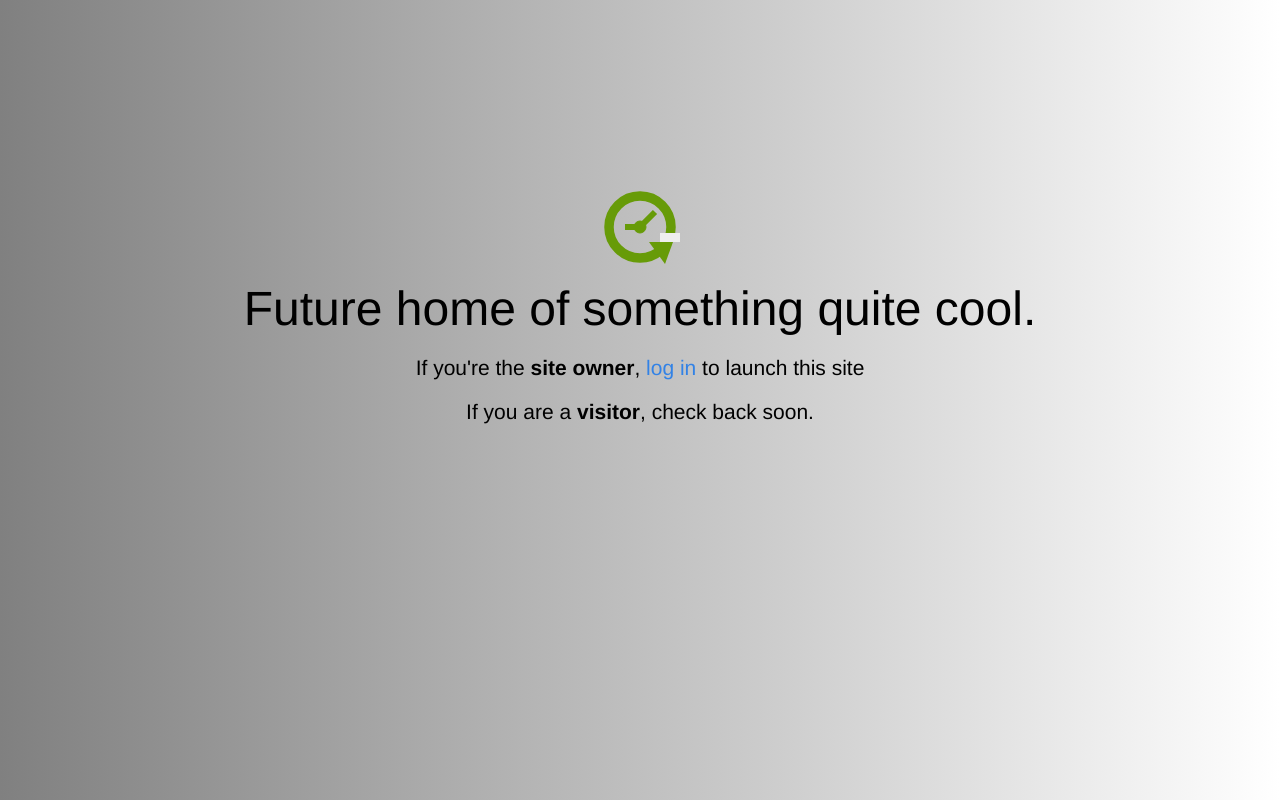
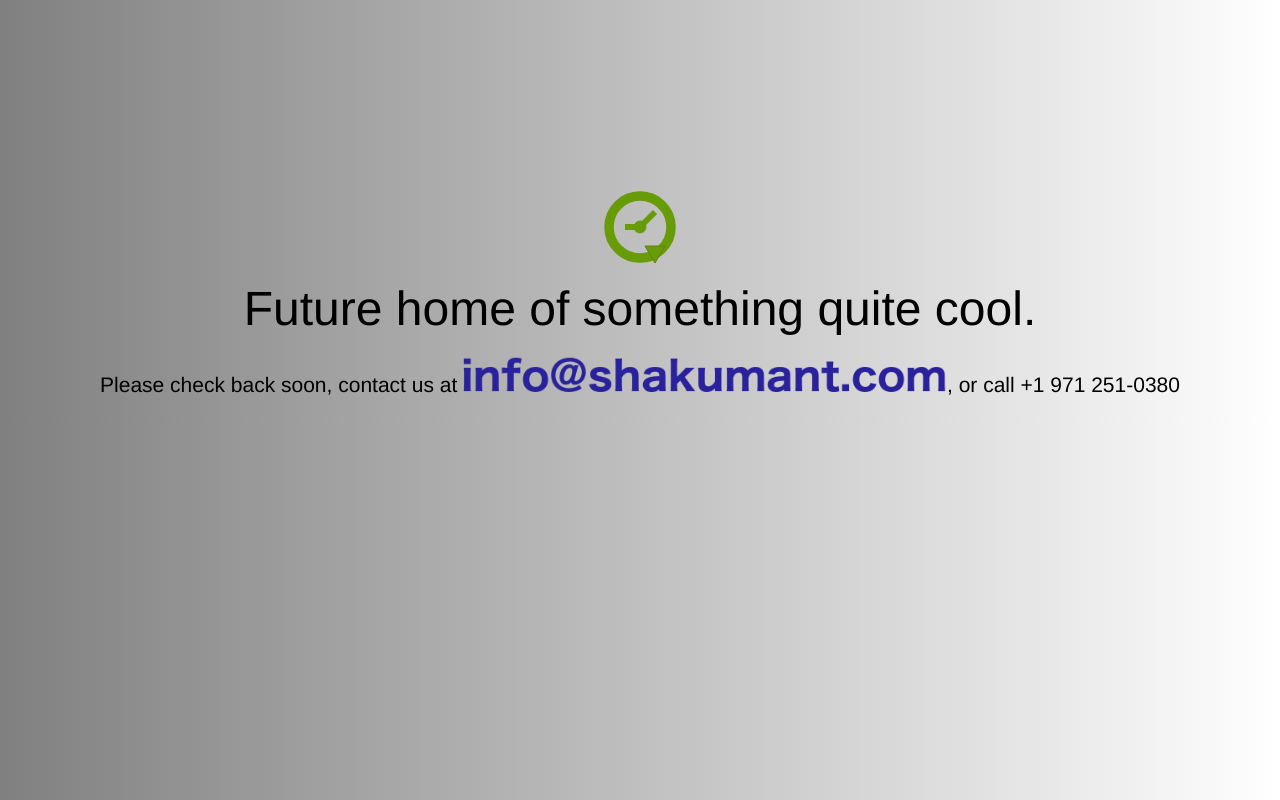
Before and after one commit to JMCanning78/shakumant-web, a plain HTML site: page public_html/home0.html in a window 1280 px wide. Drawn offline with Linux system fonts and the light colour scheme.

Commit message:
Moved old home to home0.html
On web host, home.html is a symbolic link to home2.html

```diff
--- a/public_html/home.html
+++ b/public_html/home0.html
@@ -59,19 +59,40 @@ a {
 <div class="container text-center" id="error">
 
   <svg height="100" width="100">
+/* Outer circle */
     <circle cx="50" cy="50" r="31" stroke="#679b08" stroke-width="9.5" fill="none" />
+/* Circle at center for hands */
     <circle cx="50" cy="50" r="6" stroke="#679b08" stroke-width="1" fill="#679b08" />
+/* Hours hand point at 9 */
     <line x1="50" y1="50" x2="35" y2="50" style="stroke:#679b08;stroke-width:6" />
+/* Minutes hand pointing at 1.1? */
     <line x1="65" y1="35" x2="50" y2="50" style="stroke:#679b08;stroke-width:6" />
-    <path d="M59 65 L83 65 L75 87 Z" fill="#679b08" />
-    <rect width="20" height="9" x="70" y="56" style="fill:#eee;stroke-width:0;" />
+/* Triangle arrowhead */
+    <path d="M55 69 L75 69 L65 86 Z" style="stroke:#678008;stroke-width:1" fill="#679b08" />
+
+    <!-- <rect width="20" height="9" x="70" y="56" style="fill:#ccc;stroke-width:0;" /> -->
+
   </svg>
+  <!-- <svg width="200" height="200" viewBox="0 0 220 220" -->
+  <!--      xmlns="http://www.w3.org/2000/svg"> -->
+  <!--   <filter id="displacementFilter"> -->
+  <!--     <feTurbulence type="turbulence" baseFrequency="0.01" -->
+  <!-- 		    numOctaves="2" result="turbulence"/> -->
+  <!--     <feDisplacementMap in2="turbulence" in="SourceGraphic" -->
+  <!-- 			 scale="50" xChannelSelector="R" yChannelSelector="G"/> -->
+  <!--   </filter> -->
+
+  <!--   <circle cx="100" cy="100" r="100" -->
+  <!-- 	    style="filter: url(#displacementFilter)"/> -->
+  <!-- </svg> -->
+
   <div class="row">
     <div class="col-md-12">
       <div class="main-icon text-success"><span class="uxicon uxicon-clock-refresh"></span></div>
       <h1>Future home of something quite cool.</h1>
-      <p class="lead">If you're the <strong>site owner</strong>, <a href="/cpanel">log in</a> to launch this site</p>
-      <p class="lead">If you are a <strong>visitor</strong>, check back soon.</p>
+      <p class="lead">Please check back soon, contact us at
+	<img src="email-for-info.png" height="36" alt="Info At Shakumant.com">,
+	or call +1 971 251-0380</p>
     </div>
   </div>
 
```
